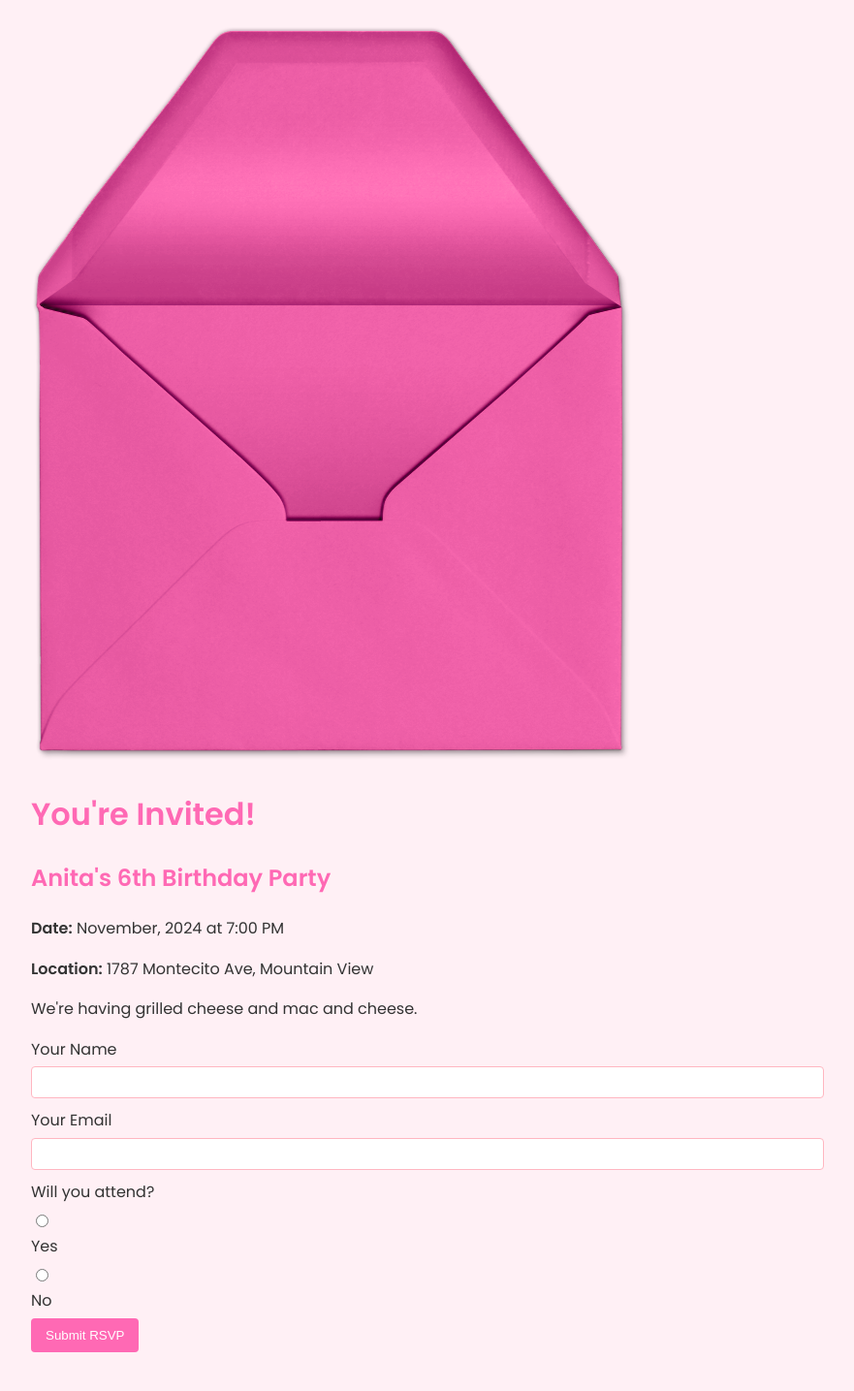
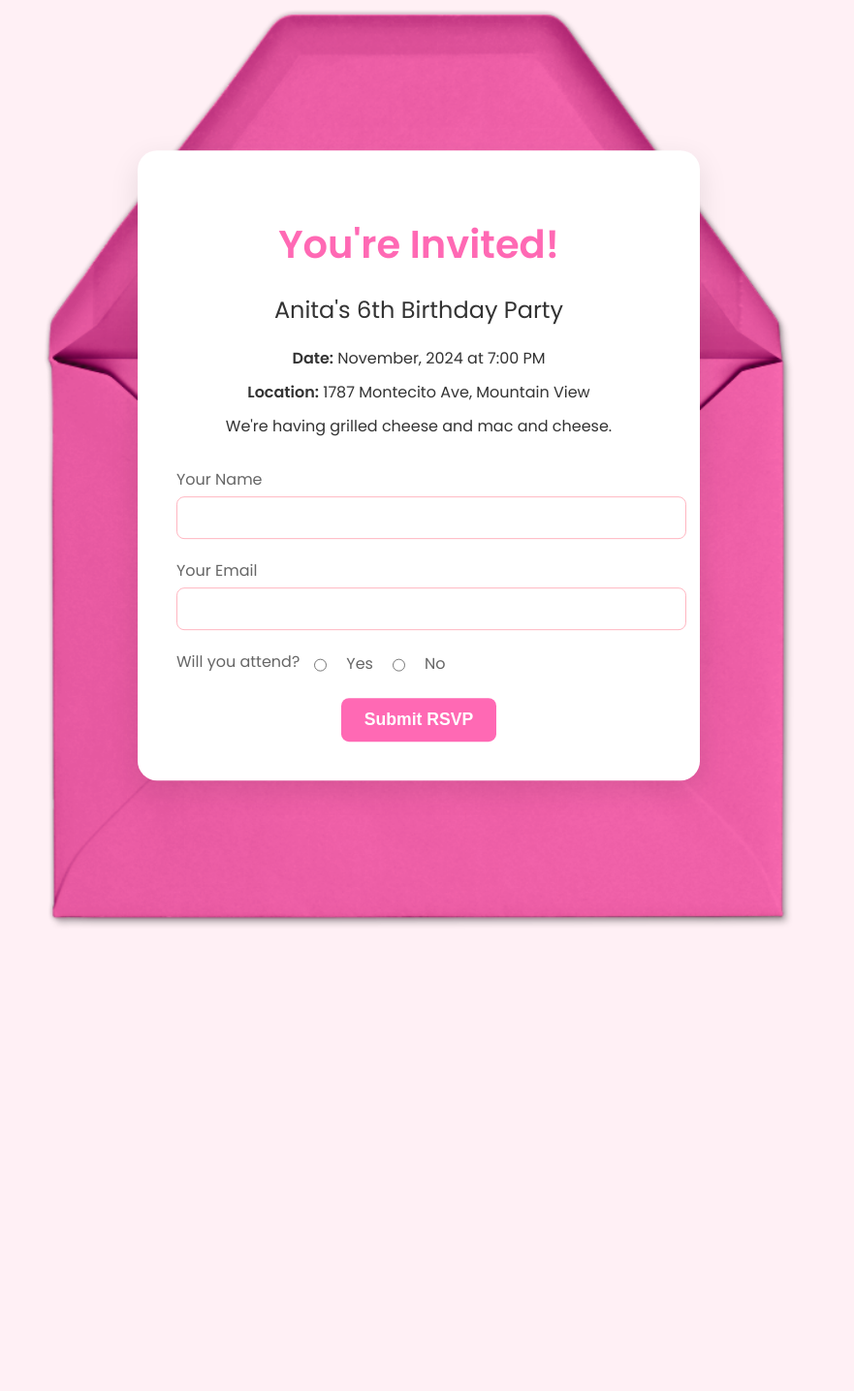
Before and after one commit to davidfwatson/rsvp-site, a Flask app: page / in a window 1280 px wide. Shown: the whole page at 97% size, without its empty margins (208-1089 px from the left). After the commit the page ends 955 px from the top, so only its background shows below. Run offline with Flask 3, Linux system fonts and the light colour scheme.

Commit message:
fixed invitation css

```diff
--- a/static/invitation.css
+++ b/static/invitation.css
@@ -1,102 +1,271 @@
-:root {
-  --primary-color: #000000;
-  --secondary-color: #333333;
-  --background-color: #f4f4f4;
-  --text-color: #333333;
-  --heading-color: #000000;
-  --input-border-color: #dddddd;
-  --input-focus-color: #0066cc;
-  --button-color: #000000;
-  --button-hover-color: #333333;
+body {
+  font-family: 'Poppins', sans-serif;
+  margin: 0;
+  padding: 0;
+  background-color: var(--background-color);
+  display: flex;
+  justify-content: center;
+  align-items: center;
+  min-height: 100vh;
 }
 
-body {
-  font-family: 'Poppins', sans-serif;
-  line-height: 1.6;
-  color: var(--text-color);
+.envelope-container {
+  position: relative;
+  width: 100%;
   max-width: 800px;
-  margin: 0 auto;
-  padding: 20px;
-  background-color: var(--background-color);
+  padding-top: 75%;
 }
 
-h1, h2 {
-  color: var(--heading-color);
+.envelope-image {
+  position: absolute;
+  top: 0;
+  left: 0;
+  width: 100%;
+  height: 100%;
+  object-fit: contain;
+  object-position: center top;
 }
 
-a {
-  color: var(--input-focus-color);
-  text-decoration: none;
+.invite-container {
+  position: absolute;
+  top: 50%;
+  left: 50%;
+  transform: translate(-50%, -50%);
+  width: 90%;
+  max-width: 500px;
+  background-color: #fff;
+  border-radius: 20px;
+  box-shadow: 0 10px 30px rgba(0, 0, 0, 0.1);
+  padding: 40px;
+  text-align: center;
 }
 
-a:hover {
-  text-decoration: underline;
+.invite-text {
+  color: var(--text-color);
 }
 
-.admin-container {
-  background-color: #fff;
-  border-radius: 5px;
-  padding: 20px;
-  box-shadow: 0 2px 5px rgba(0, 0, 0, 0.1);
+h1 {
+  font-family: 'Poppins', sans-serif;
+  font-weight: 600;
+  font-size: 2.5rem;
+  color: var(--heading-color);
+  margin-bottom: 10px;
+}
+
+h2 {
+  font-weight: 400;
+  color: var(--text-color);
+  margin-bottom: 20px;
+}
+
+.event-details {
+  margin-bottom: 30px;
+}
+
+.event-details p {
+  margin: 10px 0;
 }
 
 form {
+  display: flex;
+  flex-direction: column;
+  align-items: stretch;
+}
+
+.form-group {
   margin-bottom: 20px;
+  text-align: left;
 }
 
 label {
+  font-size: 1rem;
+  color: #666;
+  margin-bottom: 5px;
   display: block;
-  margin-bottom: 5px;
 }
 
 input[type="text"],
 input[type="email"],
-input[type="number"],
-textarea,
-select {
+input[type="number"] {
   width: 100%;
-  padding: 8px;
-  margin-bottom: 10px;
+  padding: 12px;
+  font-size: 1rem;
+  border-radius: 8px;
   border: 1px solid var(--input-border-color);
-  border-radius: 4px;
+  transition: border-color 0.3s, box-shadow 0.3s;
 }
 
 input[type="text"]:focus,
 input[type="email"]:focus,
-input[type="number"]:focus,
-textarea:focus,
-select:focus {
+input[type="number"]:focus {
   outline: none;
   border-color: var(--input-focus-color);
-  box-shadow: 0 0 0 2px rgba(0, 102, 204, 0.2);
+  box-shadow: 0 0 0 2px rgba(var(--input-focus-color), 0.2);
+}
+
+.radio-group {
+  display: flex;
+  justify-content: flex-start;
+  align-items: center;
+  gap: 20px;
+}
+
+.radio-group label {
+  display: inline-flex;
+  align-items: center;
+  cursor: pointer;
+}
+
+.radio-group input[type="radio"] {
+  margin-right: 5px;
 }
 
 button {
+  padding: 12px 24px;
+  font-size: 1.1rem;
+  font-weight: 600;
+  color: white;
   background-color: var(--button-color);
-  color: #fff;
-  padding: 10px 15px;
   border: none;
-  border-radius: 4px;
+  border-radius: 8px;
   cursor: pointer;
+  transition: background-color 0.3s, transform 0.1s;
+  align-self: center;
 }
 
 button:hover {
   background-color: var(--button-hover-color);
 }
 
-table {
-  width: 100%;
-  border-collapse: collapse;
-  margin-top: 20px;
+button:active {
+  transform: scale(0.98);
 }
 
-th, td {
-  padding: 10px;
-  border: 1px solid var(--input-border-color);
-  text-align: left;
+@media (max-width: 600px) {
+  .invite-container {
+    padding: 30px;
+  }
+
+  h1 {
+    font-size: 2rem;
+  }
+
+  h2 {
+    font-size: 1.2rem;
+  }
 }
 
-th {
-  background-color: var(--background-color);
-  font-weight: bold;
+
+.attendance-group {
+    display: flex;
+    justify-content: space-between;
+    align-items: center;
+    flex-wrap: wrap;
 }
+
+.radio-group {
+    display: flex;
+    align-items: center;
+    gap: 10px;
+}
+
+.radio-options {
+    display: flex;
+    gap: 15px;
+}
+
+.radio-options label {
+    display: inline-flex;
+    align-items: center;
+    cursor: pointer;
+    margin: 0;
+}
+
+.radio-options input[type="radio"] {
+    margin-right: 5px;
+}
+
+.guests-input {
+    display: flex;
+    align-items: center;
+    gap: 10px;
+}
+
+.guests-input label {
+    margin: 0;
+}
+
+.guests-input input[type="number"] {
+    width: 60px;
+    padding: 8px;
+}
+
+@media (max-width: 480px) {
+    .attendance-group {
+        flex-direction: column;
+        align-items: flex-start;
+        gap: 10px;
+    }
+
+    .radio-group, .guests-input {
+        width: 100%;
+    }
+}
+
+/* New styles to be added at the end of the existing CSS file */
+
+.attendance-group {
+  display: flex;
+  justify-content: space-between;
+  align-items: center;
+  flex-wrap: wrap;
+}
+
+.radio-group {
+  display: flex;
+  align-items: center;
+  gap: 10px;
+}
+
+.radio-options {
+  display: flex;
+  gap: 15px;
+}
+
+.radio-options label {
+  display: inline-flex;
+  align-items: center;
+  cursor: pointer;
+  margin: 0;
+}
+
+.radio-options input[type="radio"] {
+  margin-right: 5px;
+}
+
+.guests-input {
+  display: flex;
+  align-items: center;
+  gap: 10px;
+}
+
+.guests-input label {
+  margin: 0;
+}
+
+.guests-input input[type="number"] {
+  width: 60px;
+  padding: 8px;
+}
+
+@media (max-width: 480px) {
+  .attendance-group {
+      flex-direction: column;
+      align-items: flex-start;
+      gap: 10px;
+  }
+
+  .radio-group, .guests-input {
+      width: 100%;
+  }
+}
```
